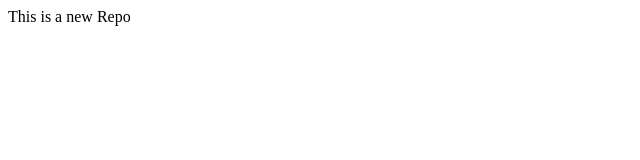
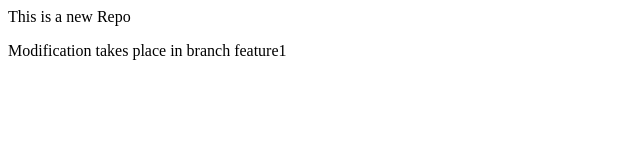
Before and after one commit to ShahMuhammad151/localRepo, a plain HTML site: page index.html in a window 1280 px wide. Shown: the whole page, without its empty margins (0-640 px from the left). Drawn offline with Linux system fonts and the light colour scheme.

Commit message:
Added modification to Feature1 branch

```diff
--- a/index.html
+++ b/index.html
@@ -1 +1,2 @@
 <p>This is a new Repo</p>
+<p>Modification takes place in branch feature1</p>
```
